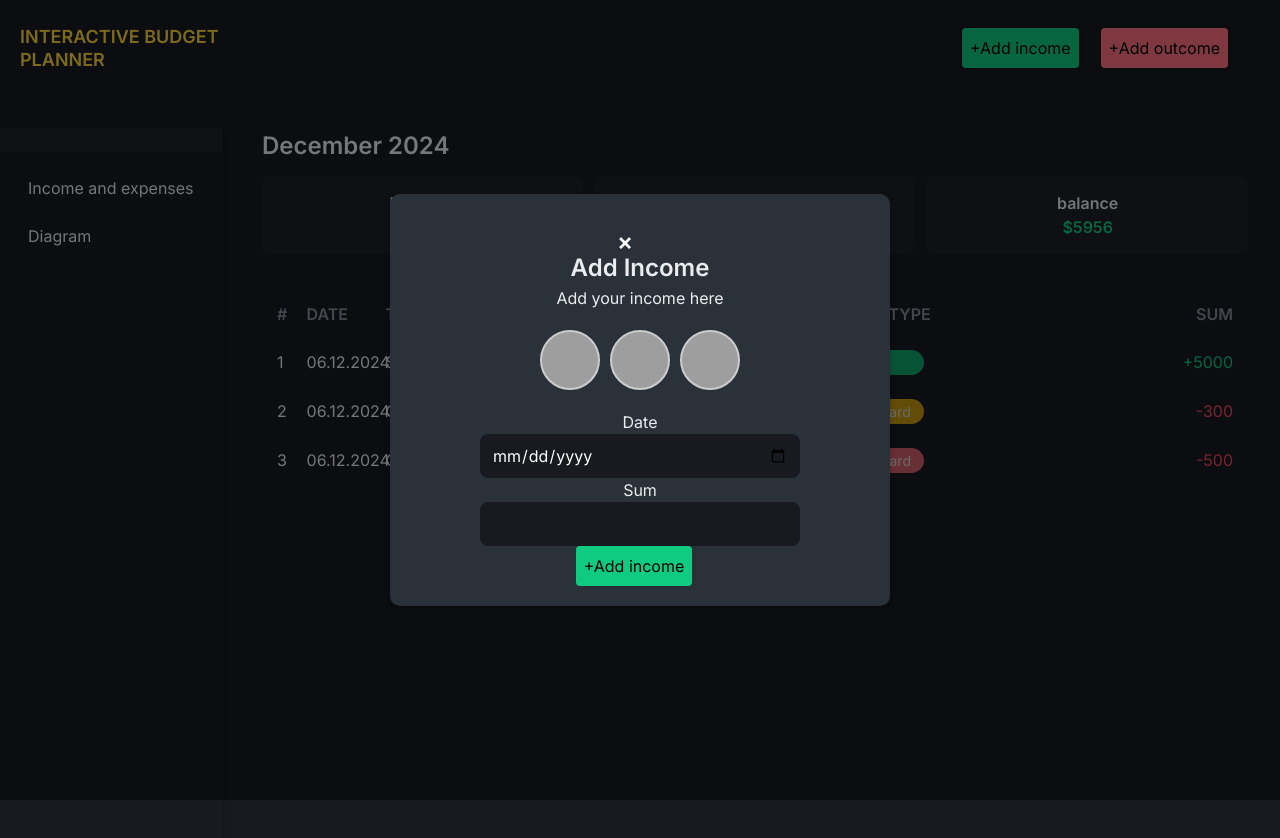
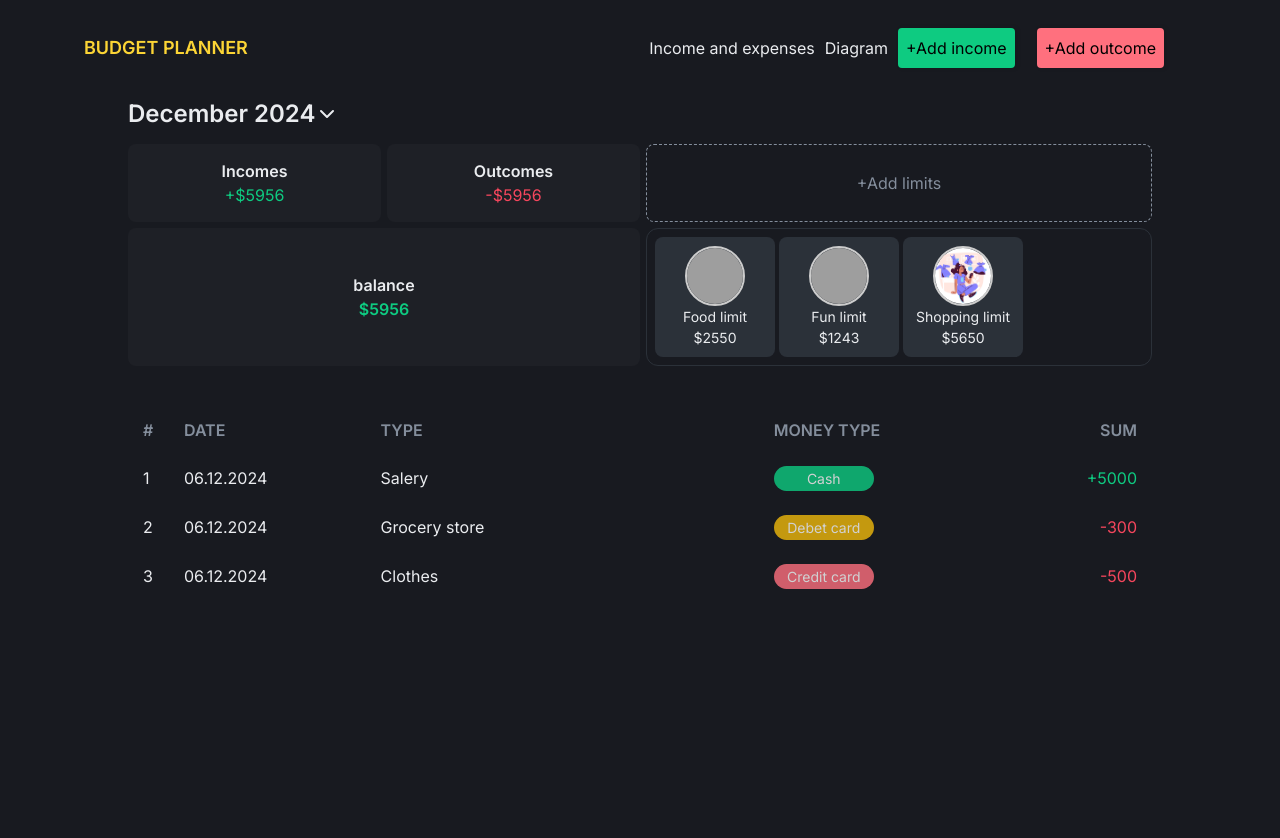
Before and after one commit to juliachaush/Interactive-budget-planner, a website built with webpack: page src/index.html in a window 1280 px wide. After the commit the page ends 800 px from the top, so only its background shows below. Built offline with nearby package versions, Linux system fonts and the light colour scheme; grey boxes are pictures that could not be loaded; files whose address does not match are found by name.

Commit message:
add img & styles

```diff
--- a/package.json
+++ b/package.json
@@ -12,6 +12,7 @@
   "author": "",
   "license": "ISC",
   "devDependencies": {
+    "copy-webpack-plugin": "^12.0.2",
     "css-loader": "^7.1.2",
     "file-loader": "^6.2.0",
     "html-webpack-plugin": "^5.6.3",
--- a/src/index.html
+++ b/src/index.html
@@ -11,32 +11,34 @@
   </head>
   <body>
     <header class="header-container">
-      <p>INTERACTIVE BUDGET PLANNER</p>
+      <p>BUDGET PLANNER</p>
       <div class="button-container">
+        <div>Income and expenses</div>
+        <div>Diagram</div>
         <button class="primary-button income-button">+Add income</button>
         <button class="primary-button outcome-button">+Add outcome</button>
       </div>
     </header>
 
-    <div class="container-sidebar">
-      <div class="sidebar">
-        <div class="sidebar-header"></div>
-        <div class="sidebar-container hide-container">
-          <div class="menu-wrap">
-            <div class="sidebar-menu-item">
-              <a class="sidebar-link">Income and expenses</a>
+    <div class="container">
+      <div class="bages-container">
+        <div class="container-header">
+          <h2>December 2024</h2>
+          <svg
+            xmlns="http://www.w3.org/2000/svg"
+            width="24"
+            height="24"
+            viewBox="0 0 24 24"
+            fill="none"
+            stroke="currentColor"
+            stroke-width="2"
+            stroke-linecap="round"
+            stroke-linejoin="round"
+            class="lucide lucide-chevron-down"
+          >
+            <path d="m6 9 6 6 6-6" />
+          </svg>
         </div>
-            <div class="sidebar-menu-item">
-              <a class="sidebar-link">Diagram</a>
-            </div>
-          </div>
-        </div>
-      </div>
-
-      <div class="container">
-
-        <h2>December 2024</h2>
-
         <div class="cards-container">
           <div class="incomes-card-container">
             <div class="incomes-card-header">Incomes</div>
@@ -64,7 +66,40 @@
               </div>
             </div>
           </div>
+
+          <button class="addlimits-button">+Add limits</button>
+
+          <div class="limits-container">
+
+
+          <div class="limit-container">
+          <div class="circle-button">
+          <img src="images/ramen.jpg" alt="Icon 1" />
         </div>
+        <div >Food limit</div>
+        <div>$2550</div>
+      </div>
+      <div class="limit-container">
+        <div class="circle-button">
+        <img src="images/fun.jpg" alt="Icon 1" />
+
+      </div>
+      <div>Fun limit</div>
+      <div>$1243</div>
+    </div>
+
+    <div class="limit-container">
+      <div class="circle-button">
+      <img src="images/shopping.jpg" alt="Icon 1" />
+
+    </div>
+    <div>Shopping limit</div>
+    <div>$5650</div>
+  </div>
+</div>
+
+      </div>
+
           <div class="table">
             <div class="table-row header">
               <div class="table-cell">#</div>
@@ -79,16 +114,16 @@
               <div class="table-cell">1</div>
               <div class="table-cell">06.12.2024</div>
               <div class="table-cell">Salery</div>
-          <div class="table-cell ">
+              <div class="table-cell">
                 <span class="badge status-cash">Cash</span>
               </div>
-          <div class="table-cell  incomes sum">+5000</div>
+              <div class="table-cell incomes sum">+5000</div>
             </div>
             <div class="table-row">
               <div class="table-cell">2</div>
               <div class="table-cell">06.12.2024</div>
               <div class="table-cell">Grocery store</div>
-          <div class="table-cell bage-outcome ">
+              <div class="table-cell bage-outcome">
                 <span class="badge status-dbetcard">Debet card</span>
               </div>
               <div class="table-cell outcomes sum">-300</div>
@@ -100,7 +135,7 @@
               <div class="table-cell bage-outcome">
                 <span class="badge status-cerditcard">Credit card</span>
               </div>
-          <div class="table-cell  outcomes sum">-500</div>
+              <div class="table-cell outcomes sum">-500</div>
             </div>
           </div>
         </div>
@@ -108,30 +143,62 @@
         <div id="modal" class="modal">
           <div class="modal-content">
             <span class="close-button">&times;</span>
-        <h2>Add Income</h2>
-        <p>Add your income here</p>
+            <h2>Add Outcome</h2>
+
+            <form>
               <div class="button-container">
+                <div class="button-with-text">
                   <button class="circle-button">
-            <!-- <img src="ramen.jpg" alt="Icon 1" /> -->
+                    <img src="images/ramen.jpg" alt="Icon 1" />
                   </button>
+                  <div class="button-with-text text">Food</div>
+                </div>
+                <div class="button-with-text">
                   <button class="circle-button">
-            <!-- <img src="./assets/images/ramen.jpg" alt="Icon 2" /> -->
+                    <img src="images/shopping.jpg" alt="Icon 2" />
                   </button>
+                  <div class="button-with-text text">Сlothes</div>
+                </div>
+                <div class="button-with-text">
                   <button class="circle-button">
-            <!-- <img src="./assets/images/ramen.jpg" alt="Icon 3" /> -->
+                    <img src="images/fun.jpg" alt="Icon 3" />
                   </button>
+                  <div class="button-with-text text">Fun</div>
                 </div>
-        <form>
-          <label>Date</label>
-          <input type="date"/>
-          <label type="text">Sum</label>
+                <div class="button-with-text">
+                  <button class="circle-button">
+                    <img src="images/travel.jpg" alt="Icon 3" />
+                  </button>
+                  <div class="button-with-text text">Travel</div>
+                </div>
+              </div>
+              <div>Or type your variant of income</div>
+              <div class="input-container">
+                <!-- <label for="variant-input">Type ov operation</label> -->
+                <input
+                  type="text"
+                  id="variant-input"
+                  placeholder="Type of operation"
+                />
+                <!-- <label for="date-input">Date</label> -->
+                <input type="date" id="date-input" placeholder="date" />
+                <!-- <label for="sum-input">Sum</label> -->
 
-          <input/>
+                <input
+                  type="text"
+                  id="sum-input"
+                  placeholder="Sum of operation"
+                />
+              </div>
+              <div class="oval-button-container">
+                <button class="oval-button cash">Cash</button>
+                <button class="oval-button credit-card">Credit card</button>
+                <button class="oval-button debit-card">Debit card</button>
+              </div>
               <button class="primary-button income-button">+Add income</button>
             </form>
           </div>
         </div>
-
       </div>
     </div>
   </body>
--- a/src/styles/main.css
+++ b/src/styles/main.css
@@ -4,16 +4,20 @@ body {
   color: var(--color-textPrimary);
   font-size: var(--c-font-size-200);
   box-sizing: border-box;
+  display: flex;
+  justify-content: center;
+  align-items: center;
+  flex-direction: column;
 }
 /* Header */
 header {
-  max-width: 100vw;
   height: 64px;
   position: relative;
   display: flex;
   padding: 48px 20px;
   justify-content: space-between;
   align-items: center;
+  width: 90%;
 }
 header p {
   font-weight: var(--c-font-weight-700);
@@ -23,12 +27,12 @@ header p {
   line-height: var(--c-line-height-heading);
 }
 
-.container-sidebar {
+/* .container-sidebar {
   display: flex;
   padding-top: 32px;
-}
+} */
 /* Sidebar */
-.sidebar {
+/* .sidebar {
   width: 17rem;
   height: 100vh;
   box-shadow: 2px 0 5px rgba(0, 0, 0, 0.1);
@@ -61,27 +65,29 @@ header p {
   background-color: var(--color-selectedBg);
   cursor: pointer;
   width: 100%;
-}
+} */
 
 /* Cards container */
 .container {
-  padding-left: 40px;
-  width: 100%;
-  padding-right: 2rem;
+  width: 80%;
+}
+
+.container-header {
+  display: flex;
+  align-items: center;
 }
 .cards-container {
   display: grid;
-  grid-template-columns: repeat(3, 1fr);
-  grid-gap: 12px;
+  grid-template-columns: 1fr 1fr 2fr;
+  grid-template-rows: 1.2rem, 3rem;
+  grid-gap: 6px;
   padding-top: 12px;
 }
 
 .incomes-card-container {
   background-color: var(--color-selectedBg);
-  padding: 15px;
+  padding: 8px;
   border-radius: 8px;
-  min-width: 280px;
-  max-height: 120px;
   display: flex;
   flex-direction: column;
   align-items: center;
@@ -96,8 +102,6 @@ header p {
   background-color: var(--color-selectedBg);
   padding: 15px;
   border-radius: 8px;
-  min-width: 280px;
-  max-height: 120px;
   display: flex;
   flex-direction: column;
   align-items: center;
@@ -111,12 +115,14 @@ header p {
   background-color: var(--color-selectedBg);
   padding: 15px;
   border-radius: 8px;
-  min-width: 280px;
-  max-height: 120px;
   display: flex;
   flex-direction: column;
   align-items: center;
   justify-content: center;
+  grid-row-start: 2;
+  grid-row-end: 3;
+  grid-column-start: 1;
+  grid-column-end: 3;
 }
 
 .balance-card-header {
@@ -132,6 +138,31 @@ header p {
 .balance {
   color: var(--color-success);
   font-weight: var(--c-font-weight-700);
+}
+.limits-container {
+  display: none;
+  border: 1px solid;
+  border-color: var(--color-bg3);
+  border-radius: 12px;
+  padding: 8px;
+  grid-column-start: 3;
+  grid-column-end: 4;
+  display: flex;
+}
+
+.limit-container {
+  background-color: var(--color-bg3);
+  padding: 8px;
+  display: flex;
+  flex-direction: column;
+  justify-content: center;
+  align-items: center;
+  text-align: center;
+  font-size: 14px;
+  width: 120px;
+  height: 120px;
+  border-radius: 8px;
+  margin-right: 4px;
 }
 
 /*Buttons*/
@@ -156,11 +187,26 @@ header p {
   background-color: var(--color-sellHover);
 }
 
+.addlimits-button {
+  /* display: none; */
+  width: 100%;
+
+  grid-column-start: 3;
+  grid-column-end: 4;
+  cursor: pointer;
+  border: 1px, dashed;
+  background-color: var(--color-bg);
+  color: var(--color-textThird);
+  border-radius: 8px;
+}
+
 /* Table */
 .table {
   display: grid;
-  grid-template-columns: 3% 8% 2fr 1fr 1fr;
-  padding-top: 36px;
+  grid-template-columns: 4% 1fr 2fr 1fr 1fr;
+  padding-top: 2.5rem;
+  grid-column-start: 1;
+  grid-column-end: 4;
 }
 
 .table-row {
@@ -214,8 +260,8 @@ header p {
 
 /*Modal*/
 .modal {
-  /* display: none;  */
-  display: flex;
+  display: none;
+  /* display: flex; */
   position: fixed;
   top: 0;
   left: 0;
@@ -235,10 +281,11 @@ header p {
   width: 90%;
   box-shadow: 0 4px 8px rgba(0, 0, 0, 0.2);
   text-align: center;
+  position: relative;
 }
 
 .close-button {
-  position: relative;
+  position: absolute;
   top: 10px;
   right: 15px;
   font-size: 24px;
@@ -259,6 +306,10 @@ form {
   align-items: center;
 }
 
+label {
+  font-size: 16px;
+}
+
 input {
   width: 320px;
   height: 44px;
@@ -273,6 +324,15 @@ input:focus {
   outline: none;
 }
 
+.input-container {
+  display: grid;
+  grid-template-columns: 1fr;
+  grid-template-rows: 1fr 1fr 1fr;
+  grid-gap: 18px;
+  padding-top: 16px;
+  padding-bottom: 16px;
+}
+
 /*circle buttons*/
 .button-container {
   display: flex;
@@ -281,13 +341,21 @@ input:focus {
   align-items: center;
   padding: 20px;
 }
+.button-with-text {
+  display: flex;
+  flex-direction: column;
+}
+
+.button-with-text .text {
+  font-size: 12px;
+}
 
 .circle-button {
   width: 60px;
   height: 60px;
   border-radius: 50%;
   border: 2px solid #ccc;
-  background-image: url("../assets/images/ramen.jpg");
+  background-color: transparent;
   background-size: cover;
   display: flex;
   justify-content: center;
@@ -301,20 +369,40 @@ input:focus {
   box-shadow: 0 4px 8px rgba(0, 0, 0, 0.2);
 }
 
-/* .circle-button img {
-  width: 70%;
-  height: 70%;
+.circle-button img {
+  width: 100%;
+  height: 100%;
   object-fit: cover;
-} */
+  border-radius: 50%;
+}
 
-/* .circle-button:focus {
-  outline: none;
-  border-color: #007bff;
-  box-shadow: 0 0 8px rgba(0, 123, 255, 0.6);
-} */
+.oval-button {
+  width: 100px;
+  height: 32px;
+  font-size: 16px;
+  background-color: transparent;
+  border: 2px solid #ccc;
+  color: #fff;
+  border-radius: 32px;
+  cursor: pointer;
+  transition: transform 0.3s ease, box-shadow 0.3s ease;
+}
+.oval-button:hover {
+  transform: scale(1.1);
+  box-shadow: 0 4px 8px rgba(0, 0, 0, 0.2);
+}
 
 @media (max-width: 768px) {
-  .table {
+  .table-cell {
+    padding: 6px 8px;
+    text-align: left;
+  }
+  .badge {
+    padding: 2px 4px;
+    font-size: 11px;
+    min-width: 70px;
+  }
+  /* .table {
     display: block;
   }
 
@@ -332,5 +420,5 @@ input:focus {
 
   .header .table-cell {
     display: none;
-  }
+  } */
 }
--- a/webpack.config.js
+++ b/webpack.config.js
@@ -1,5 +1,6 @@
 const path = require("path");
 const HtmlWebpackPlugin = require("html-webpack-plugin");
+const CopyPlugin = require("copy-webpack-plugin");
 
 module.exports = {
   entry: "./src/index.js",
@@ -52,5 +53,8 @@ module.exports = {
       filename: "index.html",
       inject: true,
     }),
+    new CopyPlugin({
+      patterns: [{ from: "src/assets/images", to: "images" }],
+    }),
   ],
 };
```
Also changed, not shown: src/assets/icons/down-arrow.svg (added), src/assets/images/shopping.jpg (added), src/assets/images/travel.jpg (added), 2 other files. Lines whose indentation alone changed are shown as unchanged.
